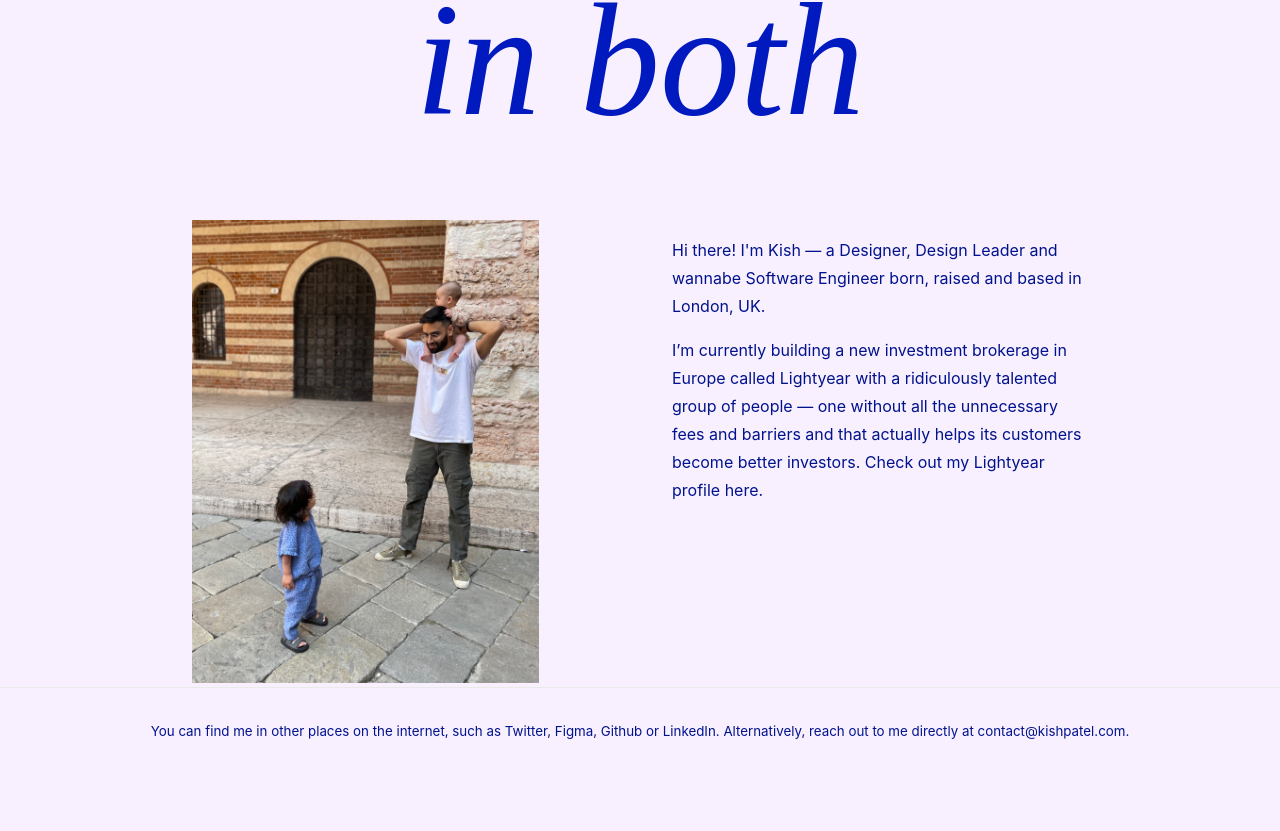
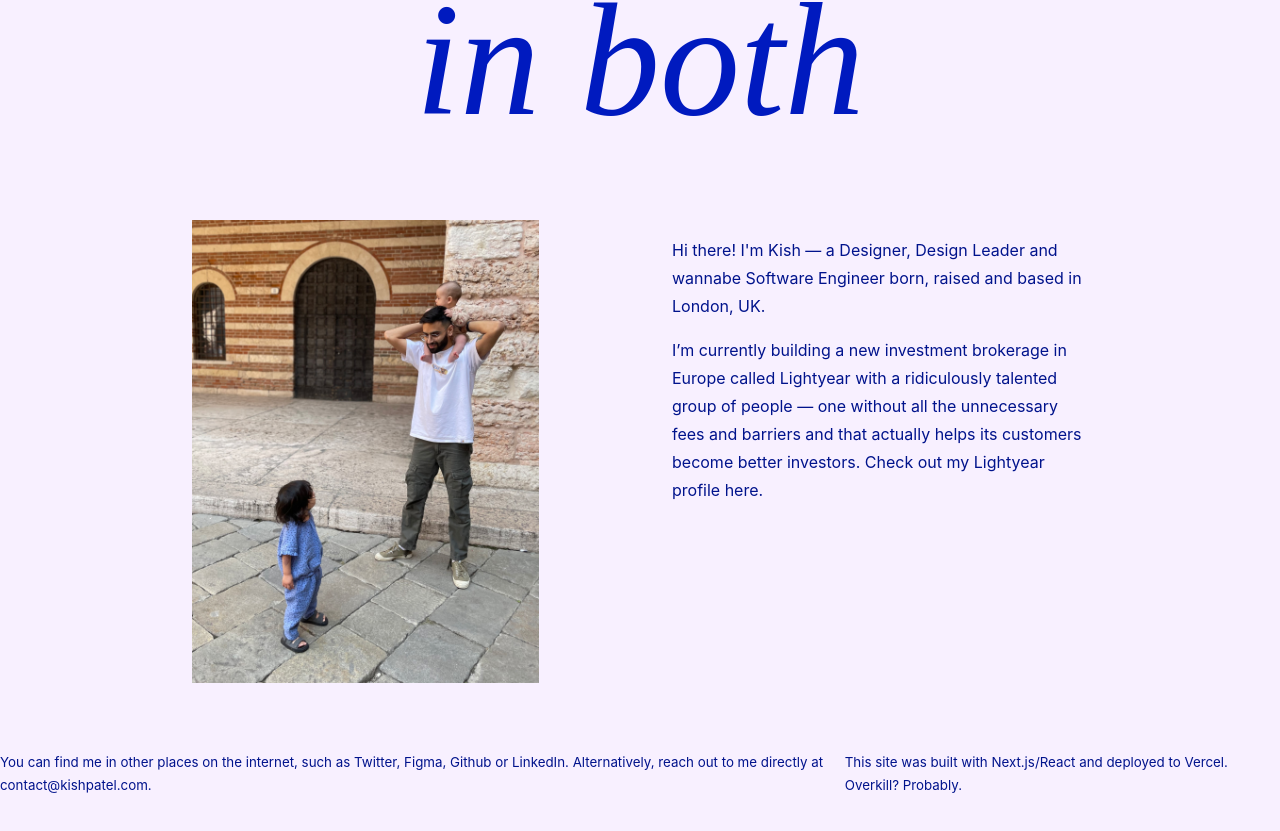
Before and after one commit to TheKishPatel/kishpatel-com-app, a Next.js app: page / in a window 1280 px wide. Shown: the part 676-1507 px from the top of the page. Before the commit the page ends 1451 px from the top, so only its background shows below. Built offline with nearby package versions, Linux system fonts and the light colour scheme.

Commit message:
more styling updates

```diff
--- a/pages/api/hello.ts
+++ b/pages/api/hello.ts
@@ -2,12 +2,12 @@
 import type { NextApiRequest, NextApiResponse } from 'next'
 
 type Data = {
-  name: string
+  reply: string
 }
 
 export default function handler(
   req: NextApiRequest,
   res: NextApiResponse<Data>
 ) {
-  res.status(200).json({ name: 'John Doe' })
+  res.status(200).json({ reply: 'Hiya' })
 }
--- a/pages/index.tsx
+++ b/pages/index.tsx
@@ -54,7 +54,11 @@ const Home: NextPage = () => {
 
       <footer className={styles.footer}>
         <small>
-        You can find me in other places on the internet, such as Twitter, Figma, Github or LinkedIn. Alternatively, reach out to me directly at contact@kishpatel.com.
+          You can find me in other places on the internet, such as Twitter, Figma, Github or LinkedIn. Alternatively, reach out to me directly at contact@kishpatel.com.
+        </small>
+
+        <small>
+          This site was built with Next.js/React and deployed to Vercel. Overkill? Probably.
         </small>
       </footer>
     </div>
--- a/styles/Home.module.scss
+++ b/styles/Home.module.scss
@@ -16,8 +16,7 @@
 .footer {
   display: flex;
   flex: 1;
-  padding: 2rem 0;
-  border-top: 1px solid #eaeaea;
+  padding: 4rem 0;
   justify-content: center;
   align-items: center;
 }
```
